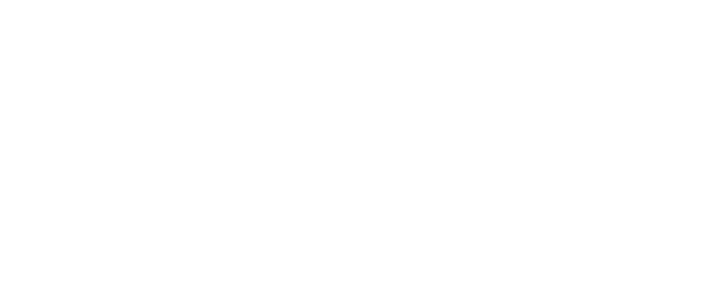
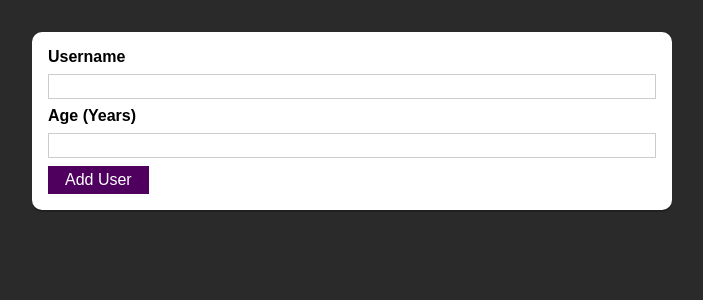
Before and after one commit to Tavaszka1985/react-project3, a React (Create React App) app: page / in a window 1280 px wide. Shown: the top 300 px of the page, without its empty margins (288-991 px from the left). Built offline with nearby package versions, Linux system fonts and the light colour scheme.

Commit message:
27.04.2023

```diff
--- a/package.json
+++ b/package.json
@@ -8,7 +8,7 @@
     "@testing-library/user-event": "^7.2.1",
     "react": "^18.0.0",
     "react-dom": "^18.0.0",
-    "react-scripts": "4.0.3"
+    "react-scripts": "^5.0.1"
   },
   "scripts": {
     "start": "react-scripts start",
--- a/src/App.js
+++ b/src/App.js
@@ -1,10 +1,10 @@
-import React from 'react';
-
+import React from "react";
+import AddUser from "./components/Users/AddUser";
 
 function App() {
   return (
     <div>
-
+      <AddUser />
     </div>
   );
 }
--- /dev/null
+++ b/src/components/UI/Button.js
@@ -0,0 +1,16 @@
+import React from "react";
+import styles from "./Button.module.css";
+
+const Button = (props) => {
+  return (
+    <button
+      className={styles.button}
+      type={props.type || "button"}
+      onClick={props.onClick}
+    >
+      {props.children}
+    </button>
+  );
+};
+
+export default Button;
--- /dev/null
+++ b/src/components/UI/Button.module.css
@@ -0,0 +1,18 @@
+.button {
+  font: inherit;
+  border: 1px solid #4f005f;
+  background: #4f005f;
+  color: white;
+  padding: 0.25rem 1rem;
+  cursor: pointer;
+}
+
+.button:hover,
+.button:active {
+  background: #741188;
+  border-color: #741188;
+}
+
+.button:focus {
+  outline: none;
+}
--- /dev/null
+++ b/src/components/UI/Card.js
@@ -0,0 +1,10 @@
+import React from "react";
+import styles from "./Card.module.css";
+
+const Card = (props) => {
+  return (
+    <div className={`${styles.card} ${props.className}`}>{props.children}</div>
+  );
+};
+
+export default Card;
--- /dev/null
+++ b/src/components/UI/Card.module.css
@@ -0,0 +1,5 @@
+.card {
+  background: white;
+  box-shadow: 0 2px rgba(0, 0, 0, 0.25);
+  border-radius: 10px;
+}
--- /dev/null
+++ b/src/components/Users/AddUser.js
@@ -0,0 +1,24 @@
+import React from "react";
+import Card from "../UI/Card";
+import Button from "../UI/Button";
+import styles from "./AddUser.module.css";
+
+const AddUser = (props) => {
+  const addUserHandler = (event) => {
+    event.preventDefault();
+  };
+
+  return (
+    <Card className={styles.input}>
+      <form onSubmit={addUserHandler}>
+        <label htmlFor="username">Username</label>
+        <input type="text" id="username" />
+        <label htmlFor="age">Age (Years)</label>
+        <input type="age" id="username" />
+        <Button type="submit">Add User</Button>
+      </form>
+    </Card>
+  );
+};
+
+export default AddUser;
--- /dev/null
+++ b/src/components/Users/AddUser.module.css
@@ -0,0 +1,26 @@
+.input {
+  margin: 2rem auto;
+  padding: 1rem;
+  width: 90%;
+  max-width: 40rem;
+}
+
+.input label {
+  display: block;
+  font-weight: bold;
+  margin-bottom: 0.5rem;
+}
+
+.input input {
+  font: inherit;
+  display: block;
+  width: 100%;
+  border: 1px solid #ccc;
+  padding: 0.15rem;
+  margin-bottom: 0.5rem;
+}
+
+.input input:focus {
+  outline: none;
+  border-color: #4f005f;
+}
--- a/src/index.css
+++ b/src/index.css
@@ -4,6 +4,7 @@
 
 html {
   font-family: sans-serif;
+  background: #2b2a2a;
 }
 
 body {
```
Also changed, not shown: 2 other files (tests, documents, lock files or other folders).
